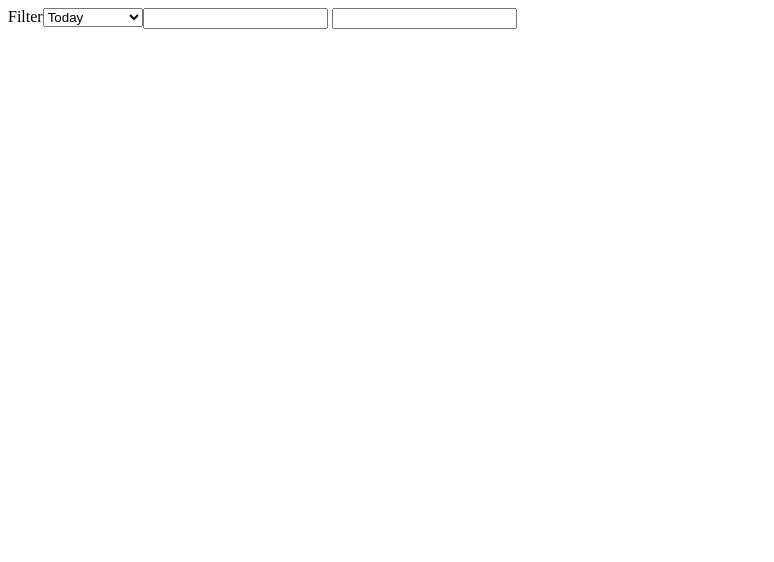
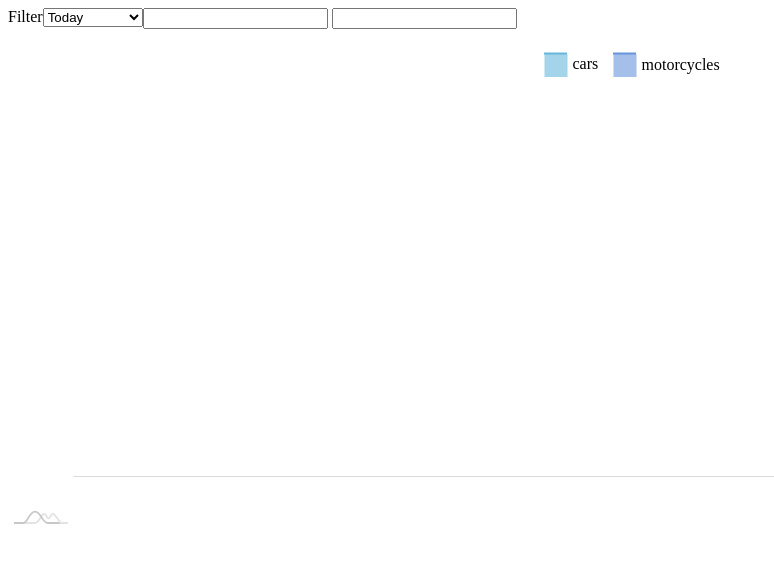
Before and after one commit to tinhuynh0992/memberioo-chart, a plain HTML site: page index.html in a window 1280 px wide. Shown: the whole page, without its empty margins (0-774 px from the left). Drawn offline with Linux system fonts and the light colour scheme.

Commit message:
Draw chart and filter data

```diff
--- a/index.html
+++ b/index.html
@@ -4,6 +4,12 @@
     <title>MemberIOO - Charts</title>
     <link rel="stylesheet" href="/libs/jquery/jquery-ui.css">
     <link rel="stylesheet" href="/src/css/main.css" />
+    <style>
+      .chart {
+        width: 100%;
+        height: 500px;
+      }
+    </style>
   </head>
   <body>
     <div>
@@ -28,7 +34,7 @@
       </div>
 
       <div>
-        <div class="chart"></div>
+        <div id="chart" class="chart"></div>
       </div>
     </div>
     <script src="/libs/jquery/jquery-1.12.4.js"></script>
@@ -40,9 +46,13 @@
       $(document).ready(function() {
         var timeFilter = {
           code: "today",
-          from: "",
-          to: ""
+          from: moment().format("YYYY-MM-DD"),
+          to: moment().format("YYYY-MM-DD")
         };
+        var chart = undefined;
+        var chartData = [];
+        var am4coreIsReady = false;
+
         $(".datepicker").datepicker();
 
         $(".time-filter-code").change(function() {
@@ -97,7 +107,106 @@
 
           // Redraw chart
           console.log("DEBUG ", timeFilter);
-        })
+        });
+
+        function prepareData(data, type1, type2, timeFilter) {
+          let filteredData = filterData(type1, type2, timeFilter);
+          // sum data
+
+        }
+
+        function filterData(data, type1, type2, filter) {
+          return data.map(row => {
+            return (row.Type === type1 || row.Type === type2) &&
+              (moment(filter.from) <= moment(row.date) && moment(row.Date) <= moment(filter.to))
+            ;
+          });
+        }
+
+        function initChart(config) {
+          am4core.ready(function() {
+            am4coreIsReady = true;
+            // Themes begin
+            // am4core.useTheme(am4themes_animated);
+            // Themes end
+
+            var chart = am4core.create("chart", am4charts.XYChart);
+
+            chart.data = chartData;
+
+            chart.dateFormatter.inputDateFormat = "yyyy-MM-DD";
+
+            var dateAxis = chart.xAxes.push(new am4charts.DateAxis());
+            dateAxis.renderer.minGridDistance = 60;
+            dateAxis.startLocation = 0.5;
+            dateAxis.endLocation = 0.5;
+            dateAxis.baseInterval = {
+              timeUnit: "year",
+              count: 1
+            }
+
+            var valueAxis = chart.yAxes.push(new am4charts.ValueAxis());
+            valueAxis.tooltip.disabled = true;
+
+            var series = chart.series.push(new am4charts.LineSeries());
+            series.dataFields.dateX = "year";
+            series.name = "cars";
+            series.dataFields.valueY = "cars";
+            series.tooltipText = "[#000]{valueY.value}[/]";
+            series.tooltip.background.fill = am4core.color("#FFF");
+            series.tooltip.getStrokeFromObject = true;
+            series.tooltip.background.strokeWidth = 3;
+            series.tooltip.getFillFromObject = false;
+            series.fillOpacity = 0.6;
+            series.strokeWidth = 2;
+            series.stacked = true;
+
+            var series2 = chart.series.push(new am4charts.LineSeries());
+            series2.name = "motorcycles";
+            series2.dataFields.dateX = "year";
+            series2.dataFields.valueY = "motorcycles";
+            series2.tooltipText = "[#000]{valueY.value}[/]";
+            series2.tooltip.background.fill = am4core.color("#FFF");
+            series2.tooltip.getFillFromObject = false;
+            series2.tooltip.getStrokeFromObject = true;
+            series2.tooltip.background.strokeWidth = 3;
+            series2.sequencedInterpolation = true;
+            series2.fillOpacity = 0.6;
+            series2.stacked = true;
+            series2.strokeWidth = 2;
+
+            chart.cursor = new am4charts.XYCursor();
+            chart.cursor.xAxis = dateAxis;
+
+            // Add a legend
+            chart.legend = new am4charts.Legend();
+            chart.legend.position = "top";
+
+          });
+        }
+
+        function drawChart() {
+          if (am4coreIsReady && chart) {
+            chart.validateData();
+          }
+        }
+
+        function loadData() {
+          $.ajax({
+            type: 'GET',
+            url: 'http://localhost:5000/data/data.json',
+            dataType: 'json',
+            success: function(response) {
+              console.log("DEBUG ", response);
+              chartData = response.data;
+              drawChart();
+            }
+          });
+        }
+
+        loadData();
+        initChart();
+        drawChart();
       });
     </script>
   </body>
```
